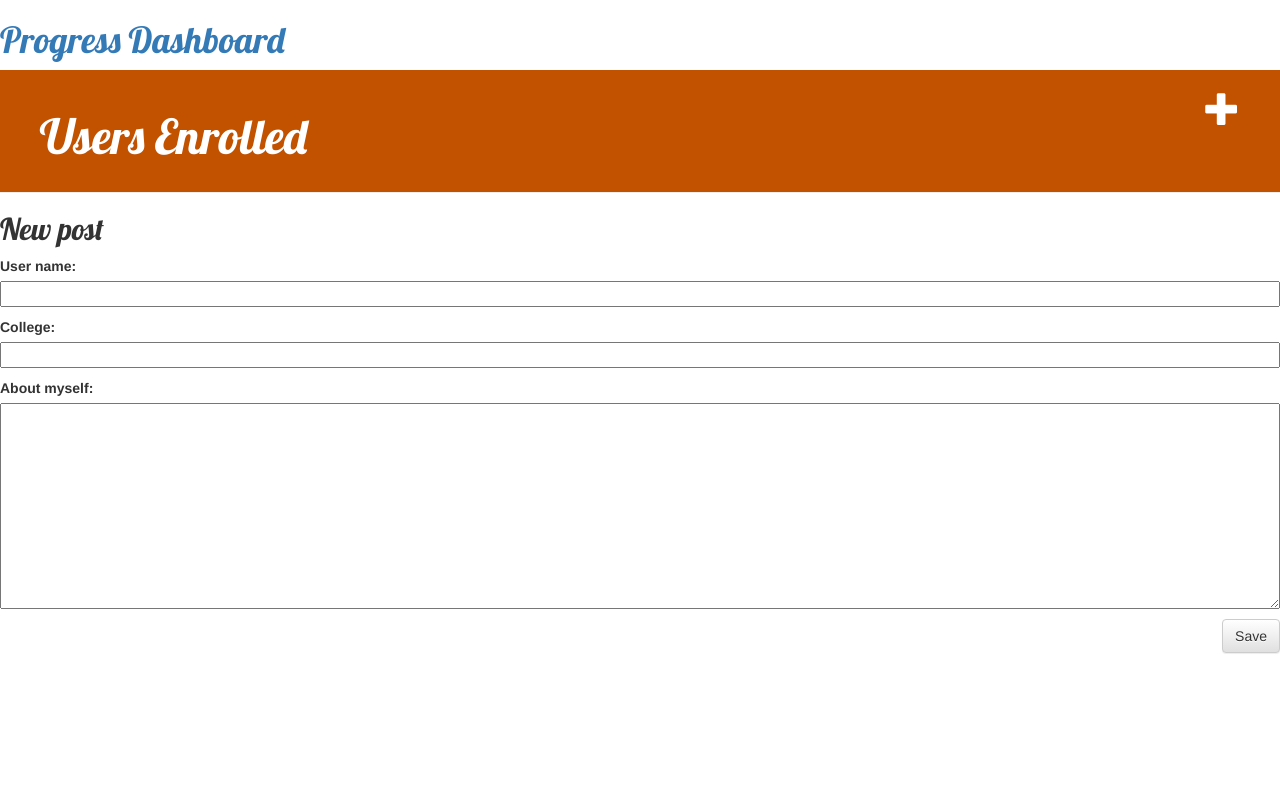
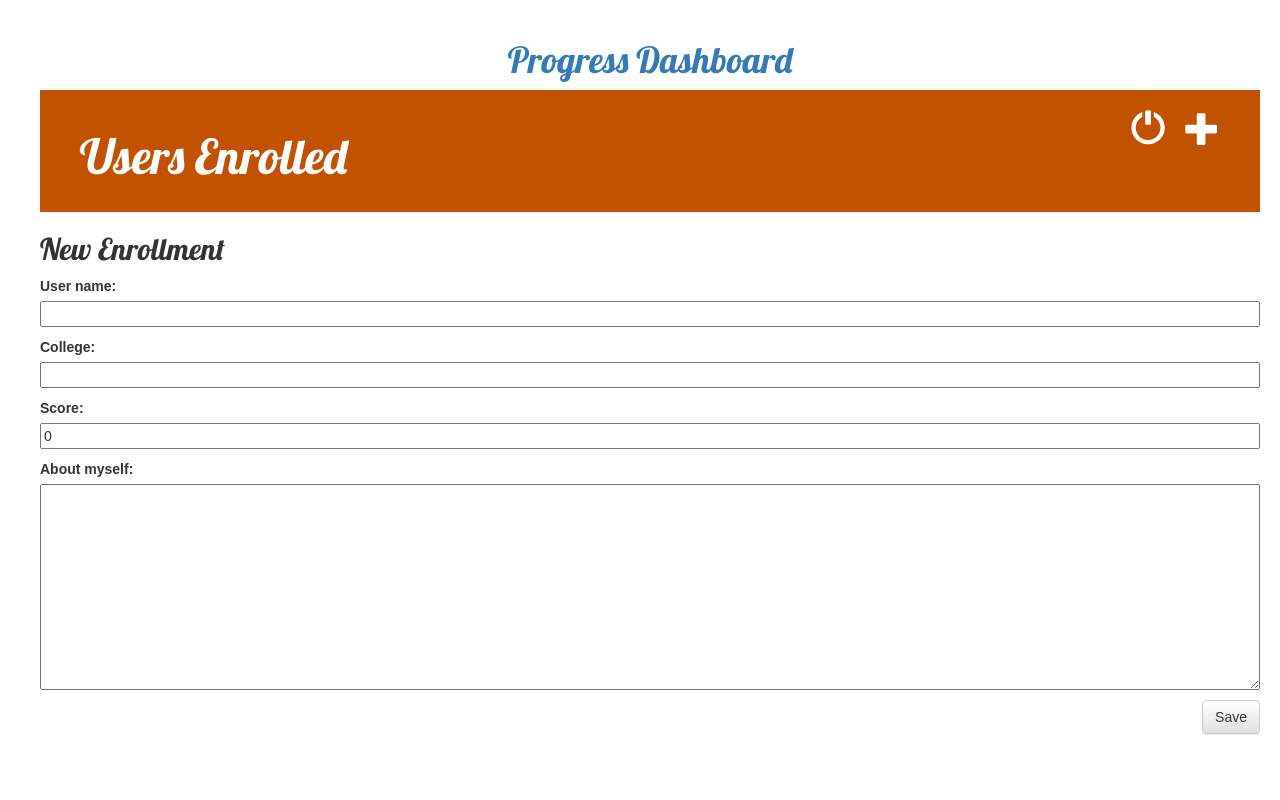
Before and after one commit to Gyanesha/Progression, a Django app: page /user/new/ in a window 1280 px wide. Run offline with Django 3.2, Linux system fonts and the light colour scheme; a user stored in the database is signed in; some libraries are stand-ins or nearby versions.

Commit message:
Last Commit

```diff
--- a/Progress/Progress/urls.py
+++ b/Progress/Progress/urls.py
@@ -21,7 +21,7 @@ urlpatterns = [
 	path('admin/',admin.site.urls),
 	path('accounts/login/', views.LoginView.as_view(), name='login'),
     path('accounts/logout/', views.LogoutView.as_view(next_page='/'), name='logout'),
-    path('accounts/signup/',views.LoginView.as_view(), name='login'),
+    path('accounts/signup/',views.LoginView.as_view(), name='signup'),
     path('',include('dashboard.urls'))
 
 ]
--- a/Progress/dashboard/models.py
+++ b/Progress/dashboard/models.py
@@ -5,9 +5,14 @@ from django.utils import timezone
 
 # Create your models here.
 class User(models.Model):
-	user_name = models.CharField(max_length=200)
-	college = models.CharField(max_length=200)
+	user_name = models.CharField(primary_key=True, max_length=200)
+	college = models.CharField( max_length=200)
+	score = models.IntegerField(default=0)
 	about_myself = models.TextField()
+
+	class Meta:
+		managed = True
+		unique_together = (('user_name', 'college'),)
 
 	def __str__(self):
 		return self.user_name
--- a/Progress/dashboard/static/css/dashboard.css
+++ b/Progress/dashboard/static/css/dashboard.css
@@ -44,3 +44,47 @@ h1, h2, h3, h4 {
 .post h2 a, .post h2 a:visited {
     color: #000000;
 }
+
+    <style>
+        * {
+  box-sizing: border-box;
+}
+
+body {
+  font-family: Arial, Helvetica, sans-serif;
+  padding: 20px 20px 20px 40px;
+}
+
+/* Float four columns side by side */
+.column {
+  float: left;
+  width: 25%;
+  padding: 0 10px;
+}
+
+/* Remove extra left and right margins, due to padding in columns */
+/*.row {margin: 0 -5px;}*/
+
+/* Clear floats after the columns */
+.row:after {
+  content: "";
+  display: table;
+  clear: both;
+}
+
+/* Style the counter cards */
+.card {
+  box-shadow: 0 4px 8px 0 rgba(0, 0, 0, 0.2); /* this adds the "card" effect */
+  padding: 16px;
+  text-align: center;
+  background-color: #f1f1f1;
+}
+
+/* Responsive columns - one column layout (vertical) on small screens */
+@media screen and (max-width: 600px) {
+  .column {
+    width: 100%;
+    display: block;
+    margin-bottom: 20px;
+  }
+}
--- a/Progress/dashboard/templates/dashboard/base.html
+++ b/Progress/dashboard/templates/dashboard/base.html
@@ -18,16 +18,18 @@
 
 
 <div>
-    <h1><a href="/">Progress Dashboard</a></h1>
+    <h1><center><a href="/">Progress Dashboard</a></center></h1>
 </div>
 
 <div class="page-header">
 	{% if user.is_authenticated %}
             <a href="{% url 'user_new' %}" class="top-menu"><span class="glyphicon glyphicon-plus"></span></a>
-            <h1><a href="/">Users Enrolled</a></h1>
+            <a href="{% url 'logout' %}" class="top-menu"><span class="glyphicon glyphicon-off"></span></a>
+
     {% else %}
             <a href="{% url 'login' %}" class="top-menu"><span class="glyphicon glyphicon-lock"></span></a>
     {% endif %}
+    <h1><a href="/">Users Enrolled</a></h1>
         </div>
 
 
--- a/Progress/dashboard/templates/dashboard/user_edit.html
+++ b/Progress/dashboard/templates/dashboard/user_edit.html
@@ -1,9 +1,11 @@
 {% extends 'dashboard/base.html' %}
 
 {% block content %}
-<h2>New post</h2>
+<body><h2>New Enrollment</h2>
     <form method="POST" class="post-form">{% csrf_token %}
         {{ form.as_p }}
         <button type="submit" class="save btn btn-default">Save</button>
     </form>
+</body>
+
     {% endblock %}
--- a/Progress/dashboard/user_forms.py
+++ b/Progress/dashboard/user_forms.py
@@ -6,4 +6,4 @@ class UserForm(forms.ModelForm):
 
     class Meta:
         model = User
-        fields = ('user_name', 'college','about_myself',)
+        fields = ('user_name', 'college','score','about_myself',)
--- a/Progress/dashboard/views.py
+++ b/Progress/dashboard/views.py
@@ -6,7 +6,7 @@ from django.shortcuts import redirect
 
 # Create your views here.
 def user_list(request):
-	return render(request, 'dashboard/user_list.html',{"users": User.objects.all})
+	return render(request, 'dashboard/user_list.html',{"users": User.objects.all().order_by("-score")})
 
 @login_required
 def user_new(request):
@@ -17,6 +17,7 @@ def user_new(request):
 			# post.user_name = request.user
 			# post.about_myself = request.about_myself
 			# post.college = request.college
+
 			post.save()
 			return redirect('user_list')
 	form = UserForm()
```
Also changed, not shown: Progress/dashboard/templates/dashboard/user_list.html (+11 -3 lines), Progress/dashboard/templates/registration/login.html (+10 -1 lines), Progress/dashboard/migrations/0002_user_score.py (added), Progress/dashboard/migrations/0003_auto_20190526_0856.py (added), Progress/dashboard/migrations/0004_auto_20190526_0908.py (added), Progress/dashboard/migrations/0005_auto_20190527_0625.py (added), Progress/dashboard/migrations/0006_auto_20190527_0627.py (added), Progress/db.sqlite3.
